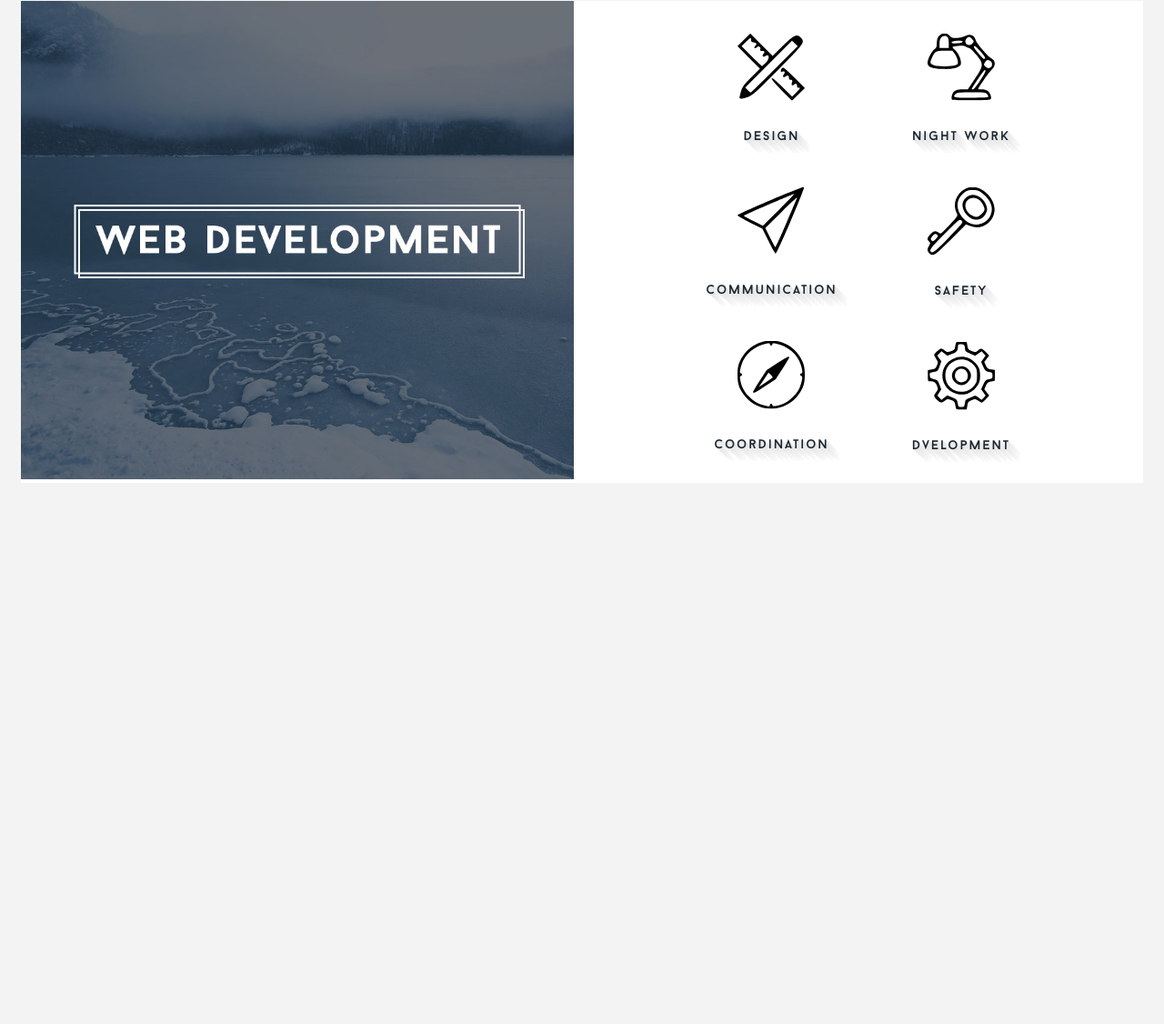
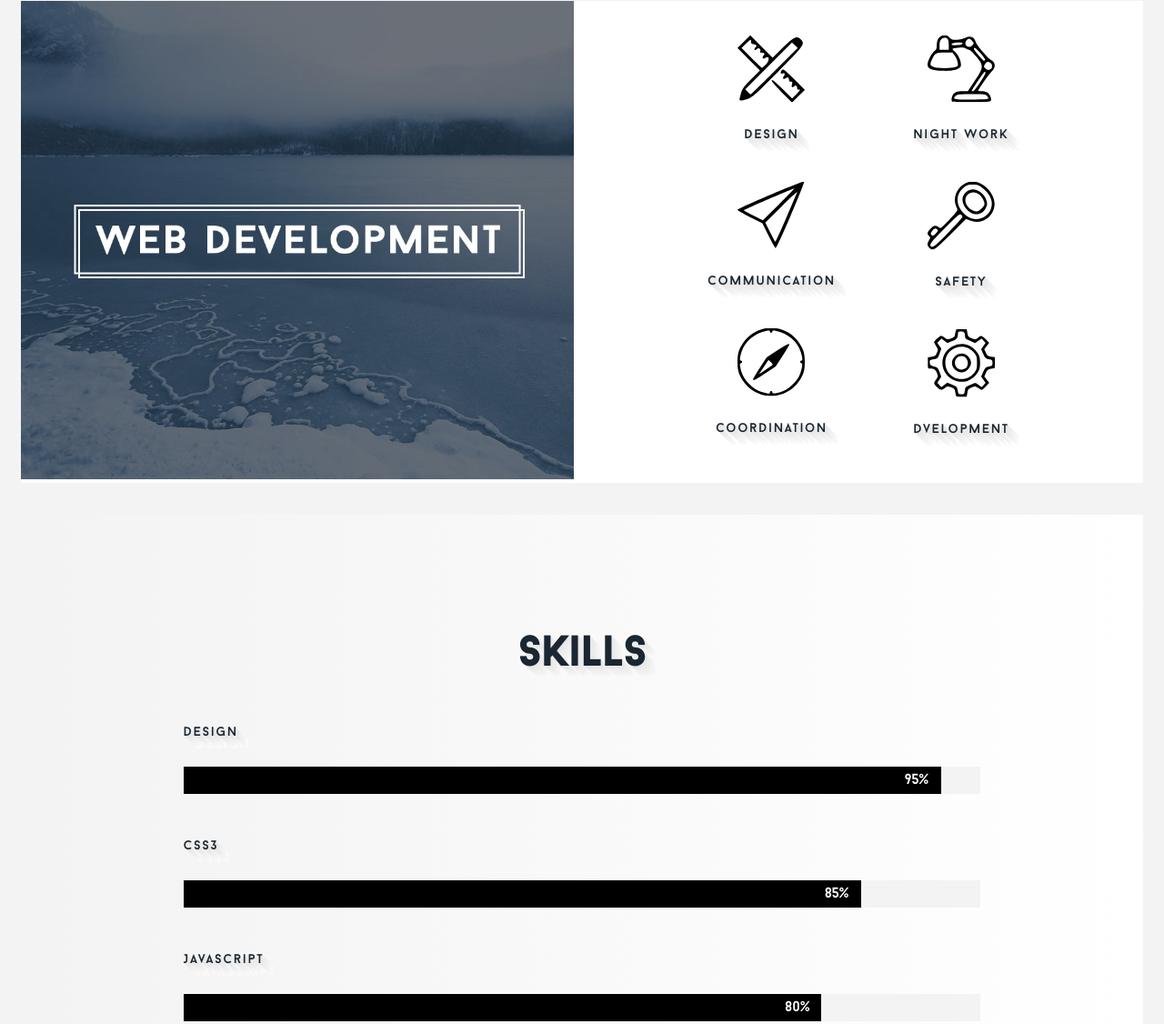
Before and after one commit to Be-Smart/scriptum, a website with bundled scripts: page app/index.html in a window 1280 px wide. Shown: the part 2639-3765 px from the top of the page at 91% size. Before the commit the page ends 3205 px from the top, so only its background shows below. Built offline with nearby package versions, Linux system fonts and the light colour scheme.

Commit message:
Skills section

```diff
--- a/app/index.html
+++ b/app/index.html
@@ -76,33 +76,51 @@
 				<div class="webdev__icon__col">
 					<div class="webdev__icon__wrap">
 						<img src="img/design.svg" alt="" class="webdev__icon">
-						<p>Design</p>
+						<h3 class="webdev__icon-name">Design</h3>
 					</div>
 					<div class="webdev__icon__wrap">
 						<img src="img/communication.svg" alt="" class="webdev__icon">
-						<p>Communication</p>
+						<h3 class="webdev__icon-name">Communication</h3>
 					</div>
 					<div class="webdev__icon__wrap">
 						<img src="img/compas.svg" alt="" class="webdev__icon">
-						<p>Coordination</p>
+						<h3 class="webdev__icon-name">Coordination</h3>
 					</div>
 				</div><!-- end webdev__icon__col -->
 				<div class="webdev__icon__col">
 					<div class="webdev__icon__wrap">
 						<img src="img/lamp.svg" alt="" class="webdev__icon">
-						<p>Night Work</p>
+						<h3 class="webdev__icon-name">Night Work</h3>
 					</div>
 					<div class="webdev__icon__wrap">
 						<img src="img/safety.svg" alt="" class="webdev__icon">
-						<p>Safety</p>
+						<h3 class="webdev__icon-name">Safety</h3>
 					</div>
 					<div class="webdev__icon__wrap">
 						<img src="img/dev.svg" alt="" class="webdev__icon">
-						<p>Dvelopment</p>
+						<h3 class="webdev__icon-name">Dvelopment</h3>
 					</div>
 				</div><!-- end webdev__icon__col -->
 			</div><!-- end webdev__icon__container -->
 		</section><!-- end webdev -->
+
+		<section class="skills">
+			<div class="skills__container">
+				<h2 class="skills__hdln">Skills</h2>
+				<h3 class="skills__name">Design</h3>
+				<div class="skills__progress-wrap" data-progress-percent="95">
+					<div class="skills__progress-bar" data-progress-percent="95%"></div>
+				</div>
+				<h3 class="skills__name">CSS3</h3>
+				<div class="skills__progress-wrap" data-progress-percent="85">
+					<div class="skills__progress-bar" data-progress-percent="85%"></div>
+				</div>
+				<h3 class="skills__name">JavaScript</h3>
+				<div class="skills__progress-wrap" data-progress-percent="80">
+					<div class="skills__progress-bar" data-progress-percent="80%"></div>
+				</div>
+			</div><!-- end skills__container -->
+		</section><!-- end skills -->
 
 	</div><!-- end wrap -->
 
--- a/app/js/main.js
+++ b/app/js/main.js
@@ -1,3 +1,4 @@
 
 require('./module/plugins.js');
 require('./module/toggleMenu.js');
+require('./module/progressBar.js');
--- /dev/null
+++ b/app/js/module/progressBar.js
@@ -0,0 +1,23 @@
+moveProgressBar();
+// on browser resize...
+$(window).resize(function() {
+	moveProgressBar();
+});
+
+// Progress
+function moveProgressBar() {
+
+	var $progressWrap = $('.skills__progress-wrap');
+	var $progressBar = $('.skills__progress-bar');
+
+	$progressWrap.each(function(index) {
+		var getPercent = ($(this).data('progress-percent') / 100);
+		var getProgressWrapWidth = $(this).width();
+		var progressTotal = getPercent * getProgressWrapWidth;
+		var animationLength = 2500;
+		// .stop() used to prevent animation queueing
+		$progressBar.eq(index).stop().animate({
+			left: progressTotal
+		}, animationLength);
+	});
+}
--- a/app/sass/base/_base.sass
+++ b/app/sass/base/_base.sass
@@ -30,6 +30,7 @@ h2
 h3
 	font-size: em(14px)
 	letter-spacing: .12em
+	font-weight: normal
 
 p
 	font-family: $font-family-arialmt
--- a/app/sass/layout/_index.sass
+++ b/app/sass/layout/_index.sass
@@ -2,3 +2,4 @@
 @import about
 @import works
 @import webdev
+@import skills
--- /dev/null
+++ b/app/sass/layout/_skills.sass
@@ -0,0 +1,31 @@
+.skills
+	@extend %bg
+	@extend %margin-bottom
+	+clearfix
+
+.skills__container
+	@extend %section-padding
+	+span(10)
+	margin: 0 span(2 wide)
+
+.skills__progress-wrap
+	background: $black
+	width: 100%
+	height: 30px
+	margin-bottom: 50px
+	position: relative
+	overflow: hidden
+
+
+.skills__progress-bar
+	background: $light-gray
+	width: 100%
+	height: 100%
+	position: absolute
+	top: 0
+	left: 0
+	&::before
+		content: attr(data-progress-percent)
+		margin-left: -40px
+		color: $white
+		line-height: 30px
--- a/app/sass/layout/_webdev.sass
+++ b/app/sass/layout/_webdev.sass
@@ -9,9 +9,9 @@
 		+span(7 of 14)
 
 .webdev__icon__container
-	text-align: center
+	@extend %align-center
 	color: $dark-blue
-	padding-top: 20px
+	padding: 35px 0
 	+clearfix
 	+breakpoint($sm__brkpoint)
 		+span(7 of 14 last)
@@ -19,6 +19,7 @@
 		top: 50%
 		right: 0
 		transform: translateY(-50%)
+		padding: 0
 
 .webdev__icon__col
 	+span(3.5 of 7)
@@ -55,11 +56,3 @@
 		margin-bottom: 30px
 	&:last-child
 		margin-bottom: 0
-	p
-		font-family: $font-family-baron
-		font-size: em(12px)
-		@extend %link__shadow
-		+breakpoint($sm__brkpoint $md__brkpoint)
-			font-size: em(10px)
-		+breakpoint($lg__brkpoint)
-			font-size: em(14px)
--- a/app/sass/layout/_works.sass
+++ b/app/sass/layout/_works.sass
@@ -1,7 +1,7 @@
 .works
 	@extend %bg
 	@extend %margin-bottom
-	text-align: center
+	@extend %align-center
 	+clearfix
 
 .works__container
--- a/app/sass/module/_extends.sass
+++ b/app/sass/module/_extends.sass
@@ -12,6 +12,9 @@
 		padding-top: 132px
 		padding-bottom: 132px
 
+%align-center
+	text-align: center
+
 %hdln__shadow
 	text-shadow: 1px 1px color(s1), 3px 3px color(s3), 4px 4px color(s4), 5px 5px color(s5), 6px 6px color(s6), 7px 7px color(s7), 8px 8px color(s8), 9px 9px color(s9), 10px 10px color(s10), 11px 11px color(s11), 12px 12px color(s12), 13px 13px color(s13), 14px 14px color(s14), 15px 15px color(s15), 16px 16px color(s16), 17px 17px color(s17), 18px 18px color(s18), 19px 19px color(s19), 20px 20px color(s20), 21px 21px color(s21), 22px 22px color(s22), 23px 23px color(s23), 24px 24px color(s24), 25px 25px color(s25), 26px 26px color(s26), 27px 27px color(s27), 28px 28px color(s28), 29px 29px color(s29), 30px 30px color(s30), 31px 31px color(s31), 32px 32px color(s32), 33px 33px color(s33), 34px 34px color(s34), 35px 35px color(s35), 36px 36px color(s36), 37px 37px color(s37), 38px 38px color(s38), 39px 39px color(s39), 40px 40px color(s40), 41px 41px color(s41), 42px 42px color(s42), 43px 43px color(s43), 44px 44px color(s44), 45px 45px color(s45), 46px 46px color(s46), 47px 47px color(s47), 48px 48px color(s48), 49px 49px color(s49), 50px 50px color(s50)
 
--- a/app/sass/module/_headlines.sass
+++ b/app/sass/module/_headlines.sass
@@ -3,7 +3,7 @@
 //
 .about__hdln
 	@extend %hdln__shadow
-	text-align: center
+	@extend %align-center
 	margin-bottom: 40px
 	+breakpoint($md__brkpoint)
 		+span(5 at 6 of 10)
@@ -16,3 +16,23 @@
 	@extend %hdln__shadow
 	font-size: em(38px)
 	margin: 0 0 55px
+
+.webdev__icon-name
+	font-size: em(12px)
+	@extend %link__shadow
+	+breakpoint($sm__brkpoint $md__brkpoint)
+		font-size: em(10px)
+	+breakpoint($lg__brkpoint)
+		font-size: em(14px)
+
+//
+// Skills section
+//
+.skills__hdln
+	@extend %link__shadow
+	@extend %align-center
+	margin: 0 0 55px
+
+.skills__name
+	@extend %link__shadow
+	margin-bottom: 30px
```
Also changed, not shown: app/css/main.css, app/js/main.min.js.
